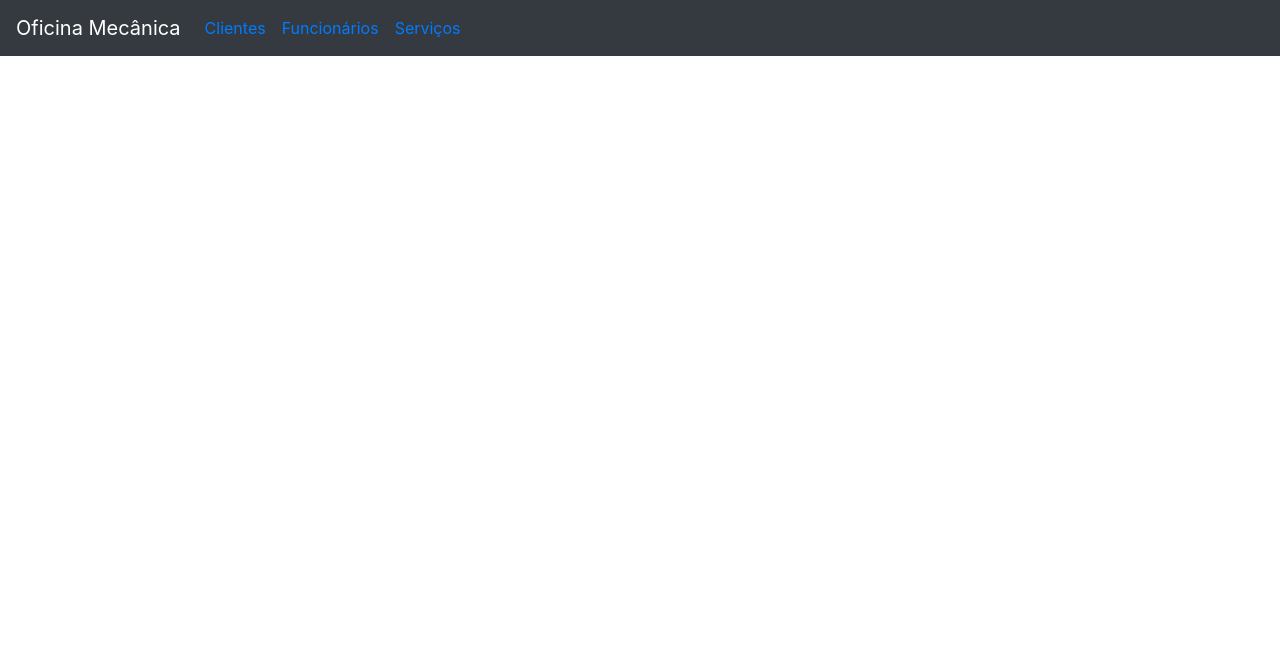
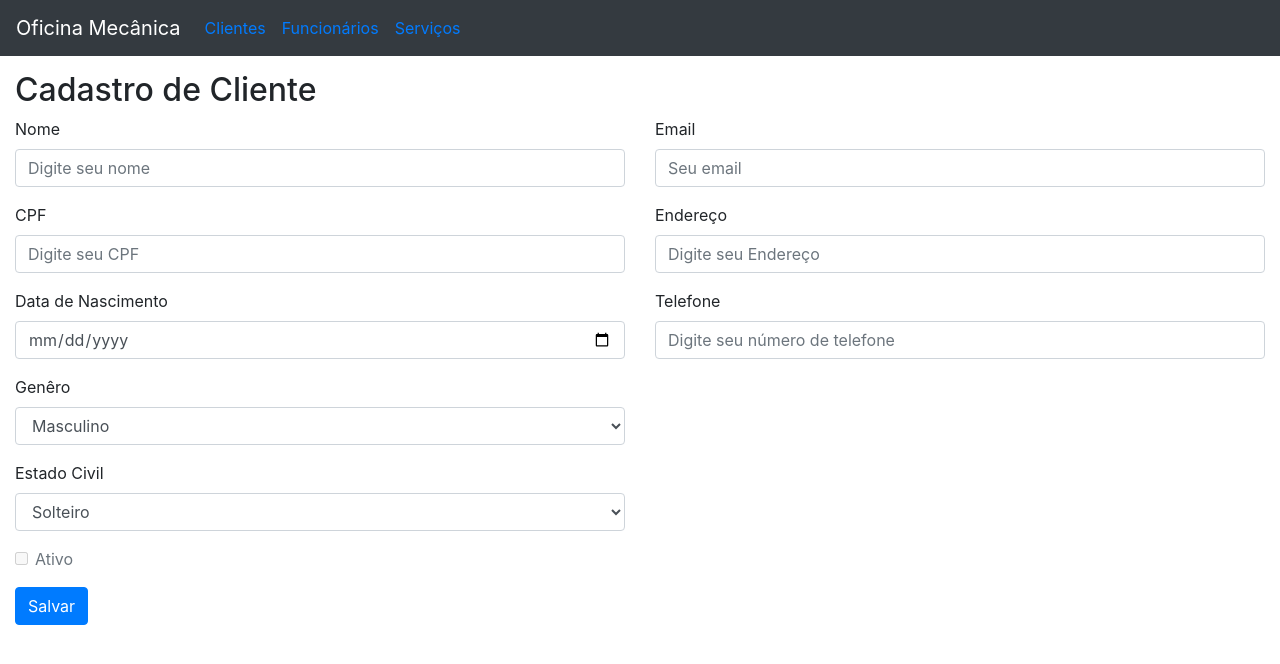
Before and after one commit to ArthurLDS/mechanical-workshop, a React (Create React App) app in the folder mechanical-workshop/: page /cliente in a window 1280 px wide. Shown: the top 664 px of the page. Built offline with nearby package versions, Linux system fonts and the light colour scheme.

Commit message:
feat(client): implements client view screen

```diff
--- a/mechanical-workshop/src/App.js
+++ b/mechanical-workshop/src/App.js
@@ -3,6 +3,7 @@ import { BrowserRouter, Switch, Route } from 'react-router-dom'
 import MenuBar from './components/MWMenuBar';
 import './App.css';
 import ClientScreen from './client/cliente.screen';
+import ClientListScreen from './client/client.list.screen';
 import EmployeeScreen from './employee/employee.screen';
 import OfficeScreen from './office/office.screen';
 
@@ -10,14 +11,15 @@ class App extends Component {
   render() {
     return (
       <BrowserRouter>
-          <MenuBar/>
+        <MenuBar />
         <Switch>
           <Route path="/" exact={true} component={ClientScreen} />
-            <Route path="/clientes" component={ClientScreen} />
+          <Route path="/cliente" component={ClientScreen} />
+          <Route path="/clientes" component={ClientListScreen} />
           <Route path="/funcionarios" component={EmployeeScreen} />
           <Route path="/servicos" component={OfficeScreen} />
         </Switch>
-        </ BrowserRouter>
+      </BrowserRouter>
     );
   }
 }
--- a/mechanical-workshop/src/base/base.screen.js
+++ b/mechanical-workshop/src/base/base.screen.js
@@ -1,9 +1,9 @@
 import React, { Component } from 'react';
-import { Navbar, Nav, Link, Brand, Container } from 'react-bootstrap';
+import { Col, Container } from 'react-bootstrap';
 
 export class BaseScreen extends Component {
 
-    constructor(props){
+    constructor(props) {
         super(props);
     }
 
@@ -11,7 +11,9 @@ export class BaseScreen extends Component {
         return (
             <div>
                 <Container fluid="true">
-                    {this.props.child}
+                    <div>
+                        {this.props.child}
+                    </div>
                 </Container>
             </div>
         );
--- /dev/null
+++ b/mechanical-workshop/src/client/client.list.screen.js
@@ -0,0 +1,62 @@
+import React, { Component } from 'react';
+import { Form, Button, Col, Row, Table } from 'react-bootstrap';
+import { BaseScreen } from '../base/base.screen';
+
+class ClientListScreen extends BaseScreen {
+
+    constructor(props) {
+        super(props)
+        this.state = {
+            clients: [
+                {
+                    active: true,
+                    address: "",
+                    civilStatus: "SOL",
+                    cpf: "03441192036",
+                    dateBirth: "Fri Apr 19 2019 20:02:52",
+                    email: "arthur@gmail.com",
+                    genre: "MAS",
+                    name: "Arthur",
+                    phone: "5199087340",
+                }
+            ]
+        }
+    }
+
+    render() {
+        return (
+            <div>
+                <Col>
+                    <div style={{marginTop: "20px"}}>
+                        <h2 className="float-left">Clientes</h2>
+                        <Button variant="primary" className="float-right">
+                            Novo Cliente
+                        </Button>
+                    </div>
+                    <Table striped bordered hover>
+                        <thead>
+                            <tr>
+                                <th>Nome</th>
+                                <th>Email</th>
+                                <th>CPF</th>
+                                <th>Telefone</th>
+                            </tr>
+                        </thead>
+                        <tbody>
+                            {this.state.clients.map((client) =>
+                                <tr>
+                                    <td>{client.name}</td>
+                                    <td>{client.email}</td>
+                                    <td>{client.cpf}</td>
+                                    <td>{client.phone}</td>
+                                </tr>
+                            )}
+                        </tbody>
+                    </Table>
+                </Col>
+            </div>
+        );
+    }
+}
+
+export default ClientListScreen
--- a/mechanical-workshop/src/client/cliente.screen.js
+++ b/mechanical-workshop/src/client/cliente.screen.js
@@ -1,13 +1,136 @@
 import React, { Component } from 'react';
-import { Navbar, Nav, Link, Brand, Container } from 'react-bootstrap';
+import { Form, Button, Col, Row, Container } from 'react-bootstrap';
 import { BaseScreen } from '../base/base.screen';
 
 class ClientScreen extends BaseScreen {
+
+    constructor(props) {
+        super(props)
+        this.state = {
+            client: {
+                name: "",
+                cpf: "",
+                dateBirth: new Date(),
+                genre: "MAS",
+                civilStatus: "SOL",
+                email: "",
+                address: "",
+                phone: "",
+                active: true,
+            }
+        }
+    }
+
+    handleChangeClient = (event) => {
+        var obj = Object.assign(this.state.client, { [event.target.name]: event.target.value })
+        this.setState({client: obj})
+    }
+
+    onClickSaveForm = (event) => {
+        event.preventDefault()
+        console.log(this.state.client)
+    }
+
     render() {
         return (
-            <div>
-                <h2>Clientes</h2>
-            </div>
+            <div style={{ marginTop: "15px" }}>
+                <Col>
+                    <h2>Cadastro de Cliente</h2>
+                    <Form>
+                        <Row>
+                            <Col>
+                                <Form.Group controlId="formBasicName">
+                                    <Form.Label>Nome</Form.Label>
+                                    <Form.Control
+                                        name="name"
+                                        defaultValue={this.state.client.name}
+                                        onChange={this.handleChangeClient}
+                                        type="text" placeholder="Digite seu nome" />
+                                </Form.Group>
+
+                                <Form.Group controlId="formBasicCpf">
+                                    <Form.Label>CPF</Form.Label>
+                                    <Form.Control
+                                        name="cpf"
+                                        defaultValue={this.state.client.cpf}
+                                        onChange={this.handleChangeClient}
+                                        type="text" placeholder="Digite seu CPF" />
+                                </Form.Group>
+
+                                <Form.Group controlId="formBasicDateBirth">
+                                    <Form.Label>Data de Nascimento</Form.Label>
+                                    <Form.Control
+                                        name="dateBirth"
+                                        defaultValue={this.state.client.dateBirth}
+                                        onChange={this.handleChangeClient}
+                                        type="date" placeholder="Digite sua data de nascimento" />
+                                </Form.Group>
+
+                                <Form.Group controlId="formBasicGenre">
+                                    <Form.Label>Genêro</Form.Label>
+                                    <Form.Control as="select"
+                                        name="genre"
+                                        defaultValue={this.state.client.genre}
+                                        onChange={this.handleChangeClient}>
+                                        <option value="MAS">Masculino</option>
+                                        <option value="FEM">Feminino</option>
+                                    </Form.Control>
+                                </Form.Group>
+                                <Form.Group controlId="formBasicCivilStatus">
+                                    <Form.Label>Estado Civil</Form.Label>
+                                    <Form.Control as="select"
+                                        name="civilStatus"
+                                        defaultValue={this.state.client.civilStatus}
+                                        onChange={this.handleChangeClient}>
+                                        <option value="SOL">Solteiro</option>
+                                        <option value="CAS">Casado</option>
+                                    </Form.Control>
+                                </Form.Group>
+
+                                <Form.Group controlId="formBasicChecbox">
+                                    <Form.Check disabled="true"
+                                        name="active"
+                                        value={this.state.client.active}
+                                        onChange={this.handleChangeClient}
+                                        type="checkbox"
+                                        label="Ativo" />
+                                </Form.Group>
+                            </Col>
+
+                            <Col>
+                                <Form.Group controlId="formBasicEmail">
+                                    <Form.Label>Email</Form.Label>
+                                    <Form.Control
+                                        name="email"
+                                        defaultValue={this.state.client.email}
+                                        onChange={this.handleChangeClient}
+                                        type="email" placeholder="Seu email" />
+                                </Form.Group>
+                                <Form.Group controlId="formBasicAddress">
+                                    <Form.Label>Endereço</Form.Label>
+                                    <Form.Control
+                                        name="address"
+                                        defaultValue={this.state.client.address}
+                                        onChange={this.handleChangeClient}
+                                        type="text" placeholder="Digite seu Endereço" />
+                                </Form.Group>
+                                <Form.Group controlId="formBasicPhone">
+                                    <Form.Label>Telefone</Form.Label>
+                                    <Form.Control
+                                        name="phone"
+                                        defaultValue={this.state.client.phone}
+                                        onChange={this.handleChangeClient}
+                                        type="number" placeholder="Digite seu número de telefone" />
+                                </Form.Group>
+                            </Col>
+                        </Row>
+                        <Button variant="primary" onClick={this.onClickSaveForm} type="submit">
+                            Salvar
+                        </Button>
+                    </Form>
+                </Col>
+
+            </div >
         );
     }
 }
```
Also changed, not shown: 1 other file (tests, documents, lock files or other folders). Lines whose indentation alone changed are shown as unchanged.
